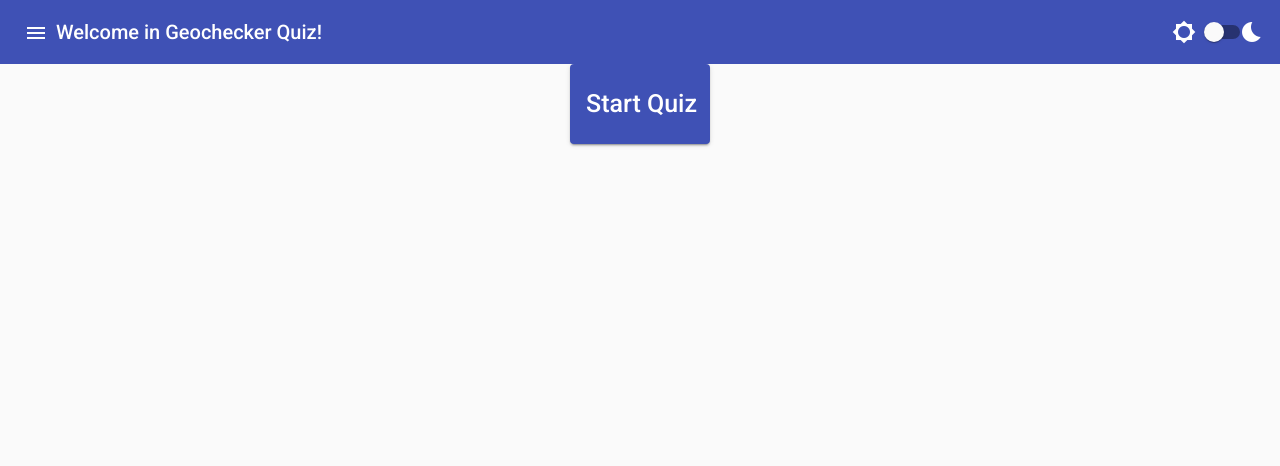
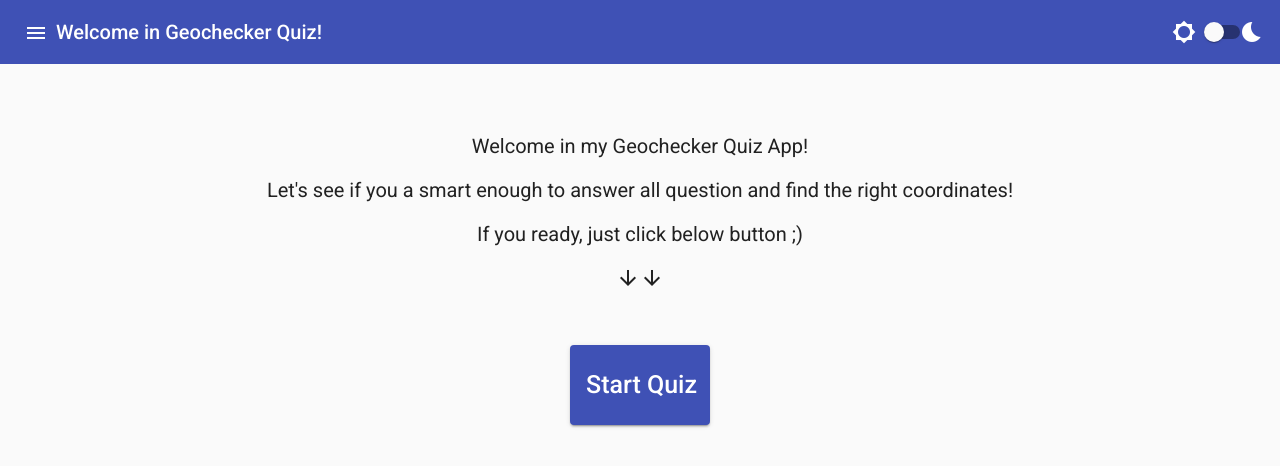
Before and after one commit to SebastianTyr/geocheckerQuiz, an Angular app in the folder GeocheckerQuiz/: page / in a window 1280 px wide. Shown: the top 466 px of the page. Built offline with nearby package versions, Linux system fonts and the light colour scheme.

Commit message:
layout routing fixed

```diff
--- a/GeocheckerQuiz/src/app/navigation/navigation.component.html
+++ b/GeocheckerQuiz/src/app/navigation/navigation.component.html
@@ -25,7 +25,14 @@
       <mat-icon>bedtime</mat-icon>
     </mat-toolbar>
     <router-outlet></router-outlet>
-    <div class="button-container">
+    <div *ngIf="!hasRoute('quiz')" class="button-container">
+      <div class="p">
+        <p>Welcome in my Geochecker Quiz App!</p>
+        <p>Let's see if you a smart enough to answer all question and find the right coordinates!</p>
+        <p>If you ready, just click below button ;)</p>
+        <mat-icon>arrow_downward</mat-icon>
+        <mat-icon>arrow_downward</mat-icon>
+      </div>
       <button mat-raised-button color="primary" routerLink="/quiz" routerLinkActive="active">Start Quiz</button>
     </div>
   </mat-sidenav-content>
--- a/GeocheckerQuiz/src/app/navigation/navigation.component.scss
+++ b/GeocheckerQuiz/src/app/navigation/navigation.component.scss
@@ -36,3 +36,12 @@
   height: 80px;
   font-size: 25px;
 }
+
+.button-container {
+  padding: 50px;
+}
+
+.p {
+  margin-bottom: 50px;
+  font-size: 20px;
+}
--- a/GeocheckerQuiz/src/app/navigation/navigation.component.ts
+++ b/GeocheckerQuiz/src/app/navigation/navigation.component.ts
@@ -3,6 +3,7 @@ import { BreakpointObserver, Breakpoints } from '@angular/cdk/layout';
 import { Observable } from 'rxjs';
 import { map, shareReplay } from 'rxjs/operators';
 import { MatSlideToggleChange } from '@angular/material/slide-toggle';
+import { Router } from '@angular/router';
 
 @Component({
   selector: 'app-navigation',
@@ -24,7 +25,11 @@ export class NavigationComponent {
       shareReplay()
     );
 
-  constructor(private breakpointObserver: BreakpointObserver) {}
+  constructor(private breakpointObserver: BreakpointObserver, public router: Router) {}
+
+  hasRoute(route: string){
+    return this.router.url.includes('quiz')
+  }
 
   onDarkSwitched({ checked }: MatSlideToggleChange) {
     this.darkSwitch.emit(checked);
--- a/GeocheckerQuiz/src/app/quiz/quiz.component.scss
+++ b/GeocheckerQuiz/src/app/quiz/quiz.component.scss
@@ -1,5 +1,5 @@
 .question-grid-container {
-    padding: 50px;
+    padding: 30px;
 }
 
 .question-card {
@@ -7,7 +7,7 @@
 }
 
 .answers-grid-container {
-    padding: 50px;
+    padding: 30px;
 }
 
 .answers {
```
